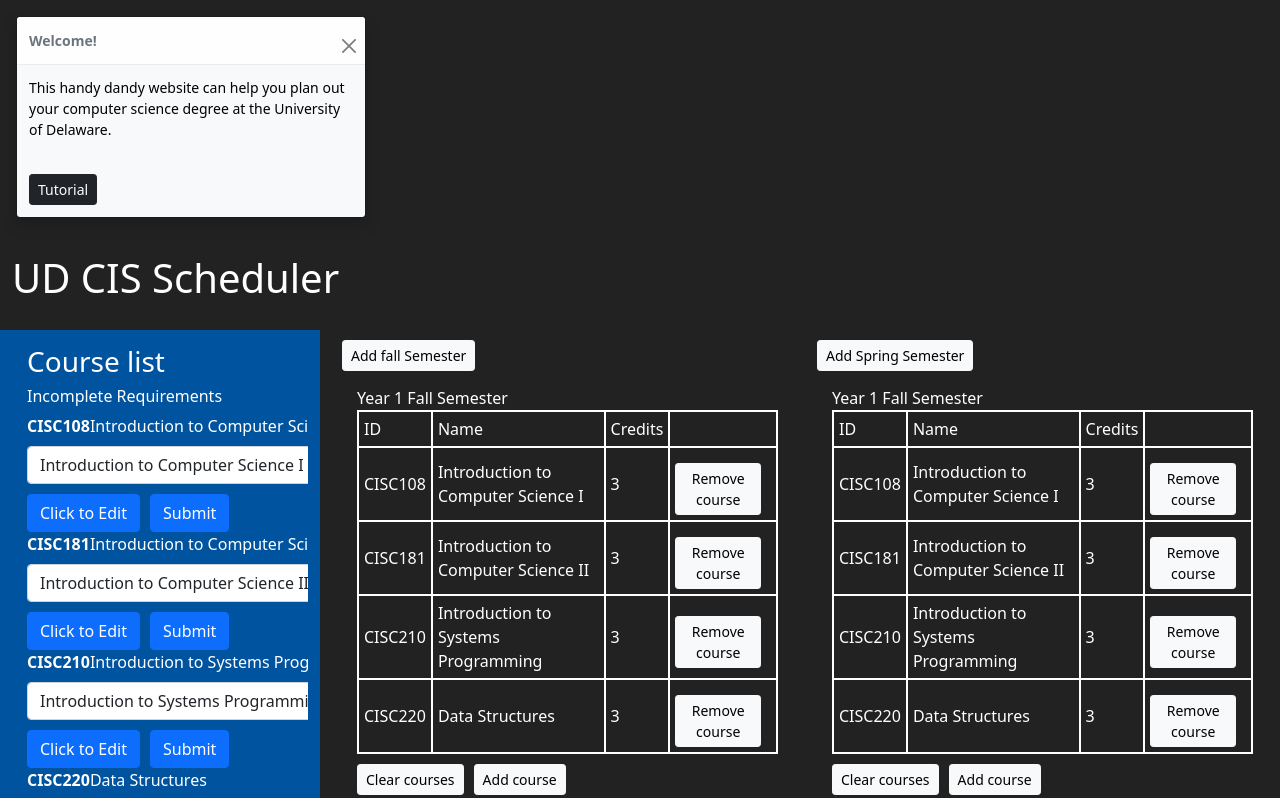
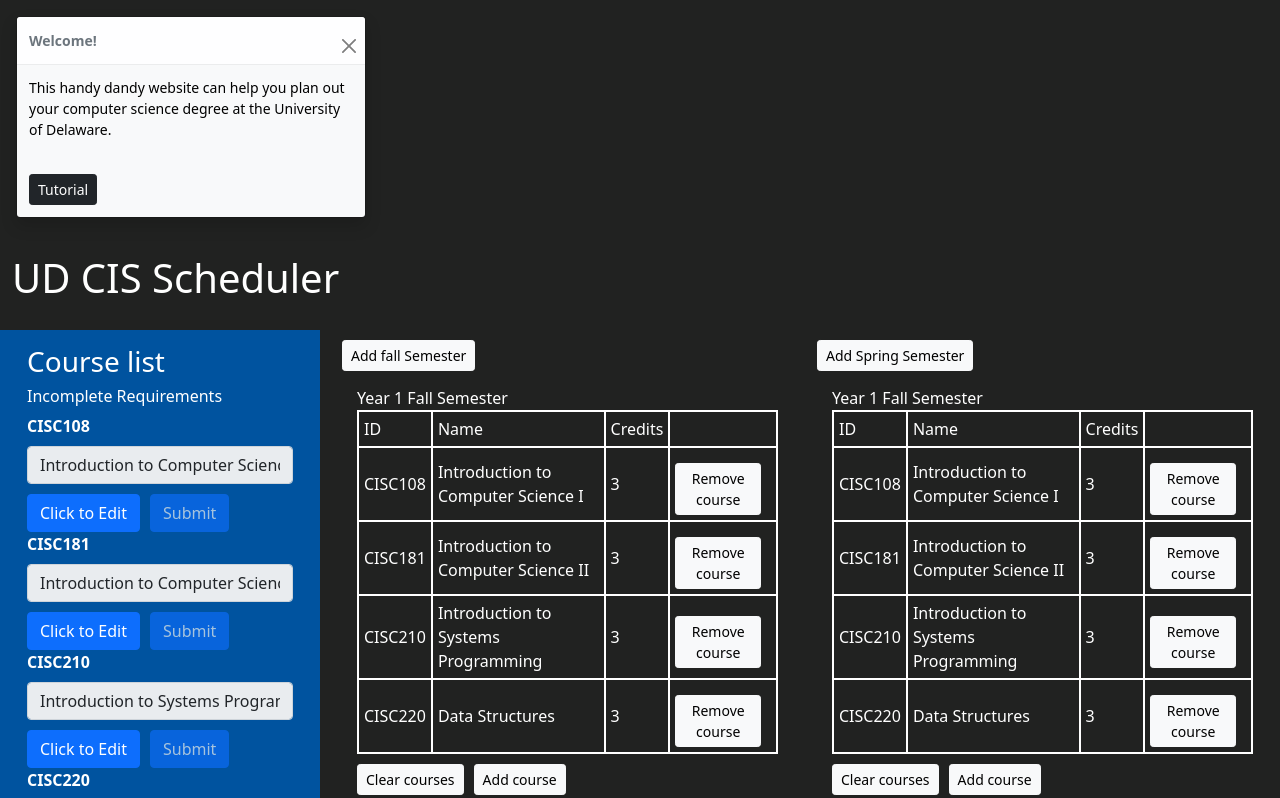
Before and after one commit to mnawar27/ud-cis-scheduler-team-7, a React (Create React App) app: page / in a window 1280 px wide. Shown: the top 798 px of the page. Built offline with nearby package versions, Linux system fonts and the light colour scheme.

Commit message:
disables submit and edit button

```diff
--- a/src/Components/Menu.tsx
+++ b/src/Components/Menu.tsx
@@ -1,34 +1,23 @@
 import React, {useState} from "react";
 import { Button, Form } from "react-bootstrap";
 import COURSES from "../Assets/courses.json";
-
 export function Menu(): JSX.Element{
-
-    function saveEdit() {
-        //update classes at all other parts of website
-
-        console.log("hi");
-    }
-
+    //const[edit, setEdit] = useState(true);
     return(
         <div className="menu">
             <h3>Course list</h3>
             <h6>Incomplete Requirements</h6>
             <ul className="nav navbar-nav">
                 {COURSES.map((Course, i) => {
-                    const[edit, setEdit] = useState(COURSES[i]["description"]);
+                    const[edit, setEdit] = useState(true);
                     return (
                         <div key={i}>
                             <Form.Group>
-                                <Form.Label><strong>{Course.name} </strong></Form.Label>
-                                <Form.Label> {edit}</Form.Label>
-                                <Form.Control
-                                    value={edit}
-                                    onChange={(ev:React.ChangeEvent<HTMLTextAreaElement>) => setEdit(ev.target.value)}/>
+                                <Form.Label><strong>{Course.name}</strong></Form.Label>
+                                <Form.Control defaultValue={Course.description} disabled={edit}/>
                             </Form.Group>
-                            <Button onClick={()=>setEdit("")}>Click to Edit</Button>
-                            <Button onClick={saveEdit}>Submit</Button>
-
+                            <Button onClick={()=>setEdit(false)}>Click to Edit</Button>
+                            <Button disabled={edit} onClick={()=>setEdit(true)}>Submit</Button>
                         </div>
                     );
                 })}
```
